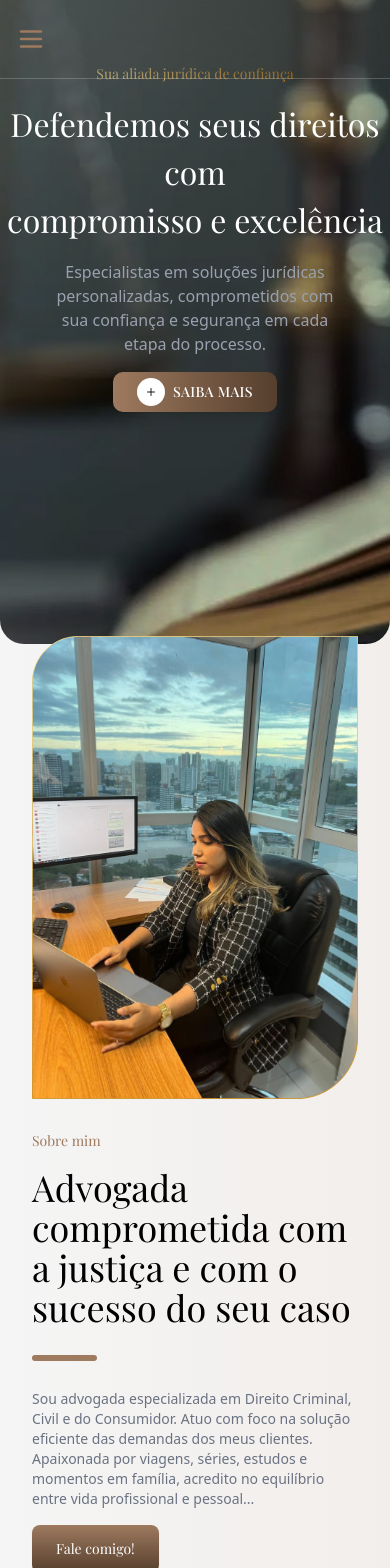
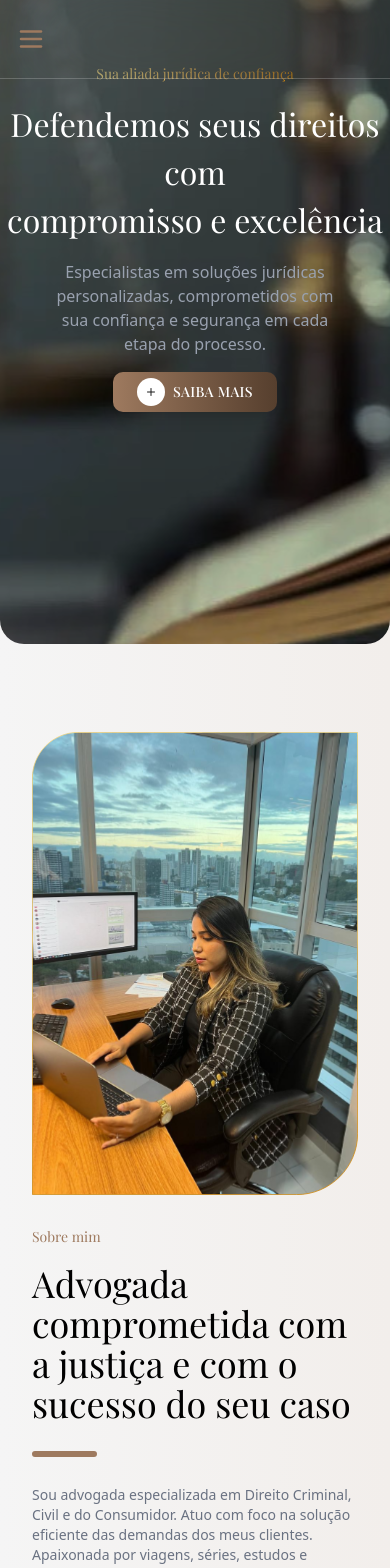
Before and after one commit to DevGustavoGantois/website_advocacia_LP, a Next.js app: page / in a window 390 px wide. Shown: the top 1568 px of the page. Built offline with nearby package versions, Linux system fonts and the light colour scheme.

Commit message:
style:Adjusting margin in about section.

```diff
--- a/src/app/s-about-me.tsx
+++ b/src/app/s-about-me.tsx
@@ -5,7 +5,7 @@ import Link from "next/link";
 
 export function HomeAboutMe() {
     return (
-        <section id="about" className="max-w-[1440px] mx-auto p-8 lg:p-0 mt-16 lg:mt-[500px]">
+        <section id="about" className="max-w-[1440px] mx-auto p-8 lg:p-0 mt-40 lg:mt-[500px]">
             <div>
                {aboutMeData.map((item, index) => {
                 return (
```
